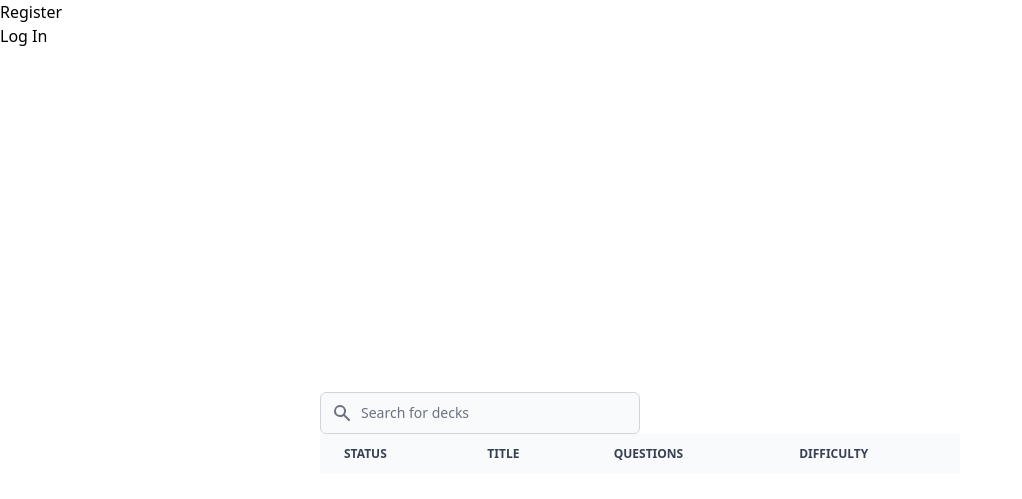
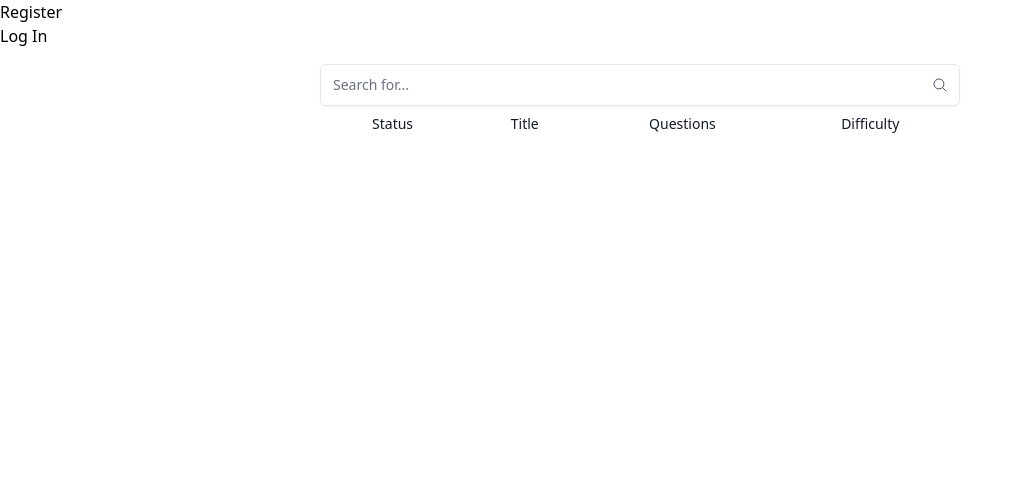
Before and after one commit to LegendaryAKx3/compdecks, a Flask app: page /explore in a window 1280 px wide. Shown: the top 499 px of the page, without its empty margins (0-1022 px from the left). Run offline with Flask 3, Linux system fonts and the light colour scheme; lists and menus that the app fills with data are empty; style sheets or scripts are compiled from the project's sources; some libraries are stand-ins or nearby versions.

Commit message:
new table with hyperui

```diff
--- a/compdecks/explore.py
+++ b/compdecks/explore.py
@@ -57,11 +57,11 @@ def explore():
 def search():
     templ = """
             {% for deck in decks %}
-            <tr class="bg-white border-b hover:bg-gray-50">
-                <td class="px-6 py-4">{{ deck.completed }}</td>
-                <th scope="row" class="px-6 py-4 font-medium text-gray-900 whitespace-nowrap">{{ deck.title }}</th>
-                <td class="px-6 py-4">{{ deck.questions }}</td>
-                <td class="px-6 py-4">{{ deck.difficulty }}</td>
+            <tr class="odd:bg-gray-50">
+                <td class="whitespace-nowrap px-4 py-2 text-gray-700">{{ deck.completed }}</td>
+                <th class="px-6 py-4 font-medium text-gray-900 whitespace-nowrap">{{ deck.title }}</th>
+                <td class="whitespace-nowrap px-4 py-2 text-gray-700">{{ deck.questions }}</td>
+                <td class="whitespace-nowrap px-4 py-2 text-gray-700">{{ deck.difficulty }}</td>
             </tr>
             {% endfor %}
     """
--- a/compdecks/templates/explore/explore.html
+++ b/compdecks/templates/explore/explore.html
@@ -1,51 +1,65 @@
 {% extends "layout.html" %} {% block title %}Explore{% endblock %} {% block
 body%}
 <div class="max-w-2xl mx-auto">
-  <span class="htmx-indicator"> <img src="/img/bars.svg" /> Searching... </span>
   <div class="relative overflow-x-auto sm:rounded-lg">
     <div class="p-4">
-      <label for="table-search" class="sr-only">Search</label>
-      <div class="relative mt-1">
-        <div
-          class="absolute inset-y-0 left-0 flex items-center pl-3 pointer-events-none"
-        >
-          <svg
-            class="w-5 h-5 text-gray-500 dark:text-gray-400"
-            fill="currentColor"
-            viewBox="0 0 20 20"
-            xmlns="http://www.w3.org/2000/svg"
-          >
-            <path
-              fill-rule="evenodd"
-              d="M8 4a4 4 0 100 8 4 4 0 000-8zM2 8a6 6 0 1110.89 3.476l4.817 4.817a1 1 0 01-1.414 1.414l-4.816-4.816A6 6 0 012 8z"
-              clip-rule="evenodd"
-            ></path>
-          </svg>
-        </div>
+      <div class="relative">
+        <label for="Search" class="sr-only"> Search </label>
+
         <input
-          hx-indicator=".htmx-indicator"
           hx-target="#search-results"
           hx-trigger="input changed delay:100ms, search"
           hx-post="/search/"
           name="search"
-          type="search"
+          type="text"
           id="table-search"
-          placeholder="Search for decks"
-          class="bg-gray-50 border border-gray-300 text-gray-900 text-sm rounded-md focus:ring-blue-500 focus:border-blue-500 block w-80 pl-10 p-2.5"
+          placeholder="Search for..."
+          class="w-full rounded-md border-gray-200 py-2.5 pe-10 shadow-sm sm:text-sm"
         />
+
+        <span class="absolute inset-y-0 end-0 grid w-10 place-content-center">
+          <button type="button" class="text-gray-600 hover:text-gray-700">
+            <span class="sr-only">Search</span>
+
+            <svg
+              xmlns="http://www.w3.org/2000/svg"
+              fill="none"
+              viewBox="0 0 24 24"
+              stroke-width="1.5"
+              stroke="currentColor"
+              class="h-4 w-4"
+            >
+              <path
+                stroke-linecap="round"
+                stroke-linejoin="round"
+                d="M21 21l-5.197-5.197m0 0A7.5 7.5 0 105.196 5.196a7.5 7.5 0 0010.607 10.607z"
+              />
+            </svg>
+          </button>
+        </span>
       </div>
+      <div class="overflow-x-auto">
+        <table class="min-w-full divide-y-2 divide-gray-200 bg-white text-sm">
+          <thead class="ltr:text-left rtl:text-right">
+            <tr>
+              <th class="whitespace-nowrap px-4 py-2 font-medium text-gray-900">
+                Status
+              </th>
+              <th class="whitespace-nowrap px-4 py-2 font-medium text-gray-900">
+                Title
+              </th>
+              <th class="whitespace-nowrap px-4 py-2 font-medium text-gray-900">
+                Questions
+              </th>
+              <th class="whitespace-nowrap px-4 py-2 font-medium text-gray-900">
+                Difficulty
+              </th>
+            </tr>
+          </thead>
 
-      <table class="table w-full text-sm text-left text-gray-500">
-        <thead class="text-xs text-gray-700 uppercase bg-gray-50">
-          <tr>
-            <th scope="col" class="px-6 py-3">Status</th>
-            <th scope="col" class="px-6 py-3">Title</th>
-            <th scope="col" class="px-6 py-3">Questions</th>
-            <th scope="col" class="px-6 py-3">Difficulty</th>
-          </tr>
-        </thead>
-        <tbody id="search-results"></tbody>
-      </table>
+          <tbody class="divide-y divide-gray-200" id="search-results"></tbody>
+        </table>
+      </div>
     </div>
   </div>
 
```
